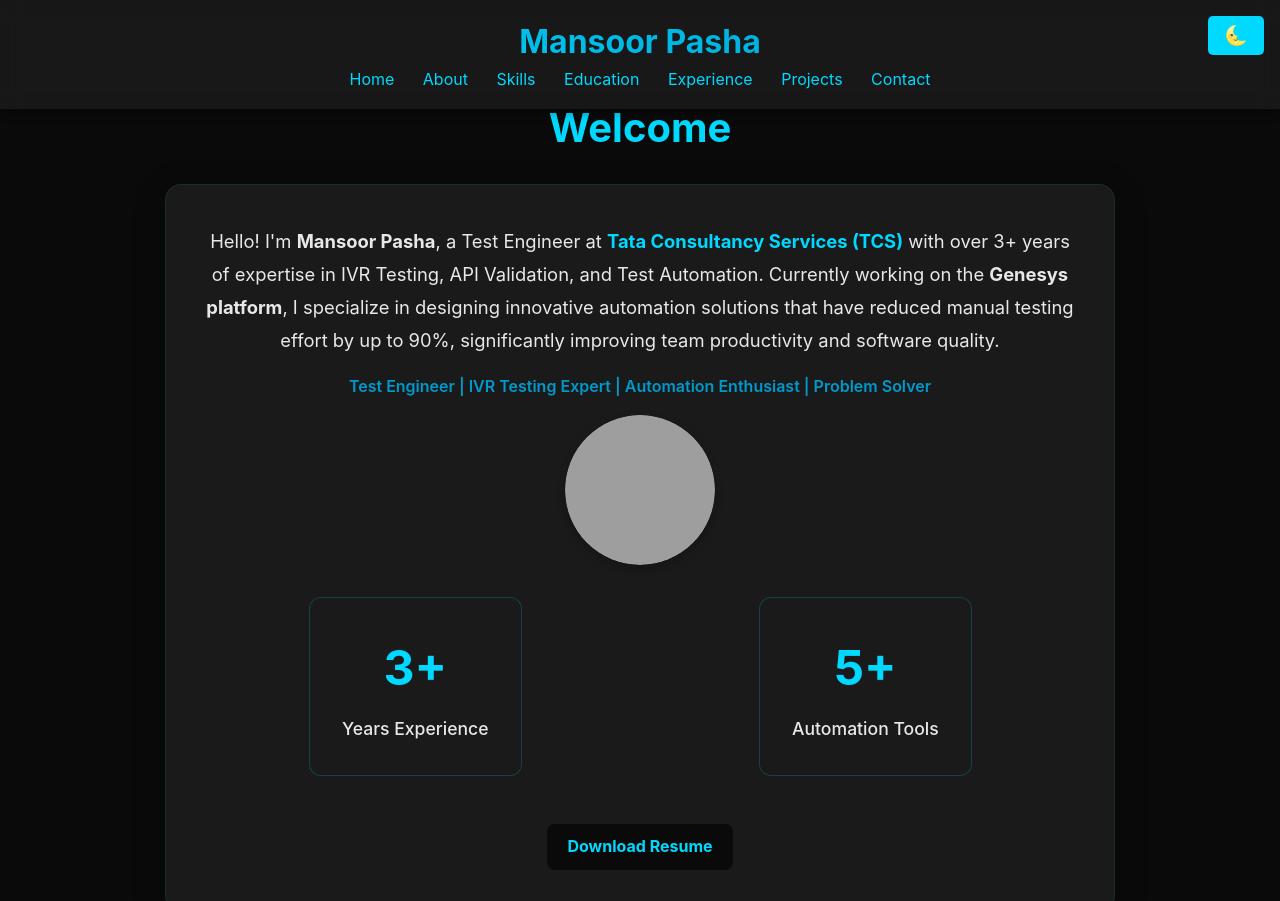
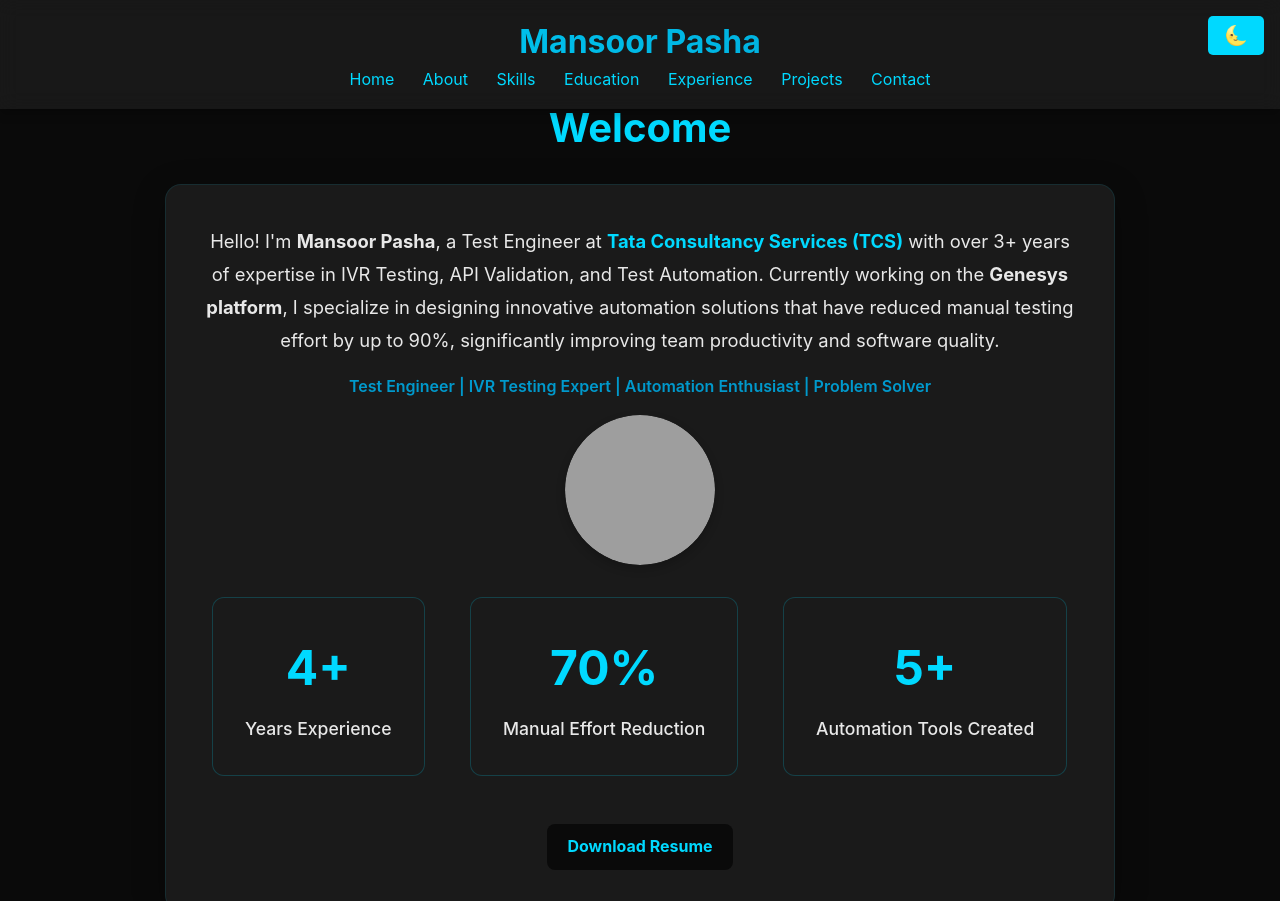
Before and after one commit to mansoorpashagithub/mansoor.pasha, a plain HTML site: page index.html in a window 1280 px wide. Shown: the top 901 px of the page. Drawn offline with nearby package versions, Linux system fonts and the light colour scheme; grey boxes are pictures that could not be loaded.

Commit message:
Update index.html

```diff
--- a/index.html
+++ b/index.html
@@ -559,12 +559,16 @@ form button:hover {
       <!-- Stats -->
       <div class="stats-container">
         <div class="stat-box" data-aos="zoom-in">
-          <span class="stat-number">3+</span>
+          <span class="stat-number">4+</span>
           <span class="stat-label">Years Experience</span>
+        </div>
+        <div class="stat-box" data-aos="zoom-in" data-aos-delay="100">
+          <span class="stat-number">70%</span>
+          <span class="stat-label">Manual Effort Reduction</span>
         </div>
         <div class="stat-box" data-aos="zoom-in" data-aos-delay="200">
           <span class="stat-number">5+</span>
-          <span class="stat-label">Automation Tools</span>
+          <span class="stat-label">Automation Tools Created</span>
         </div>
       </div>
 
```
